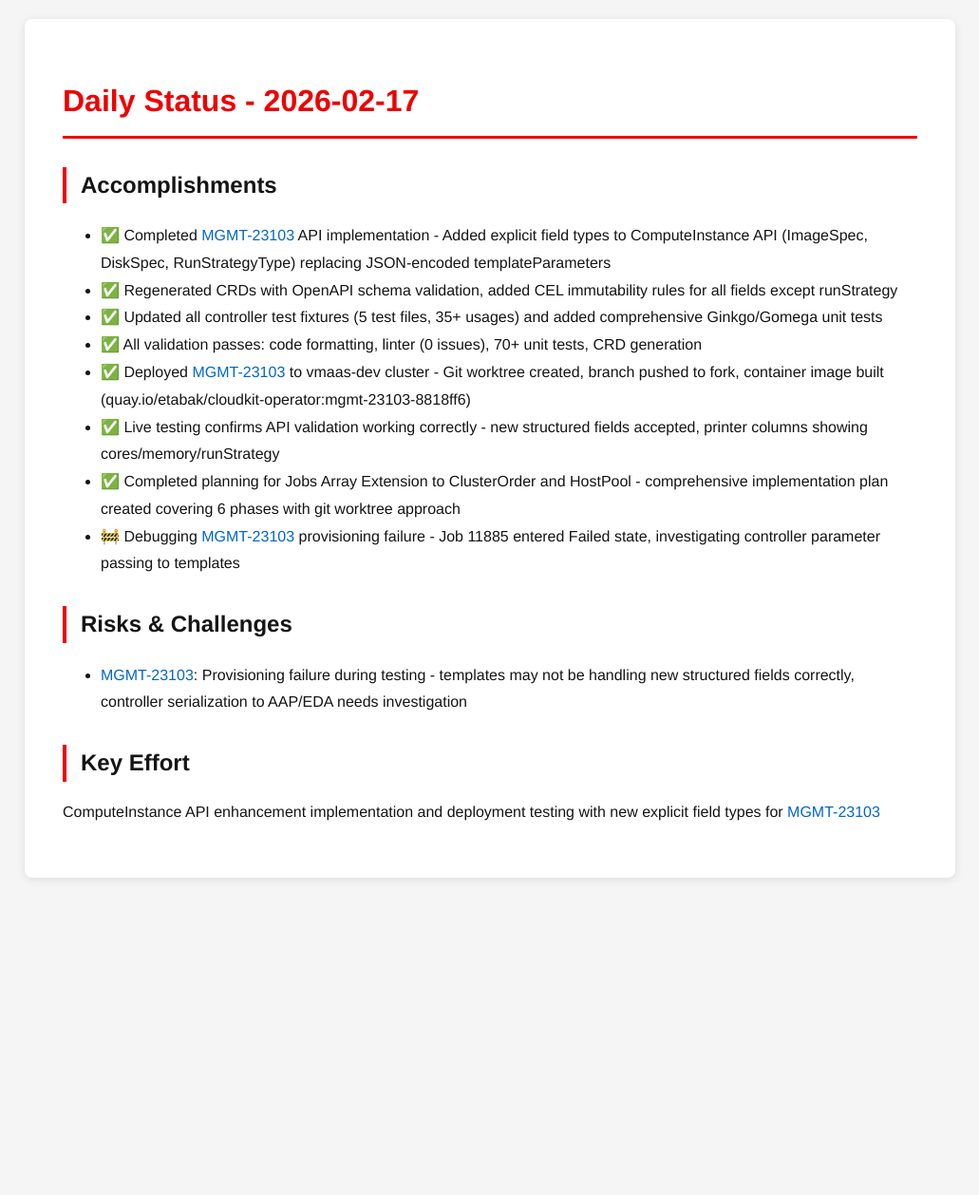
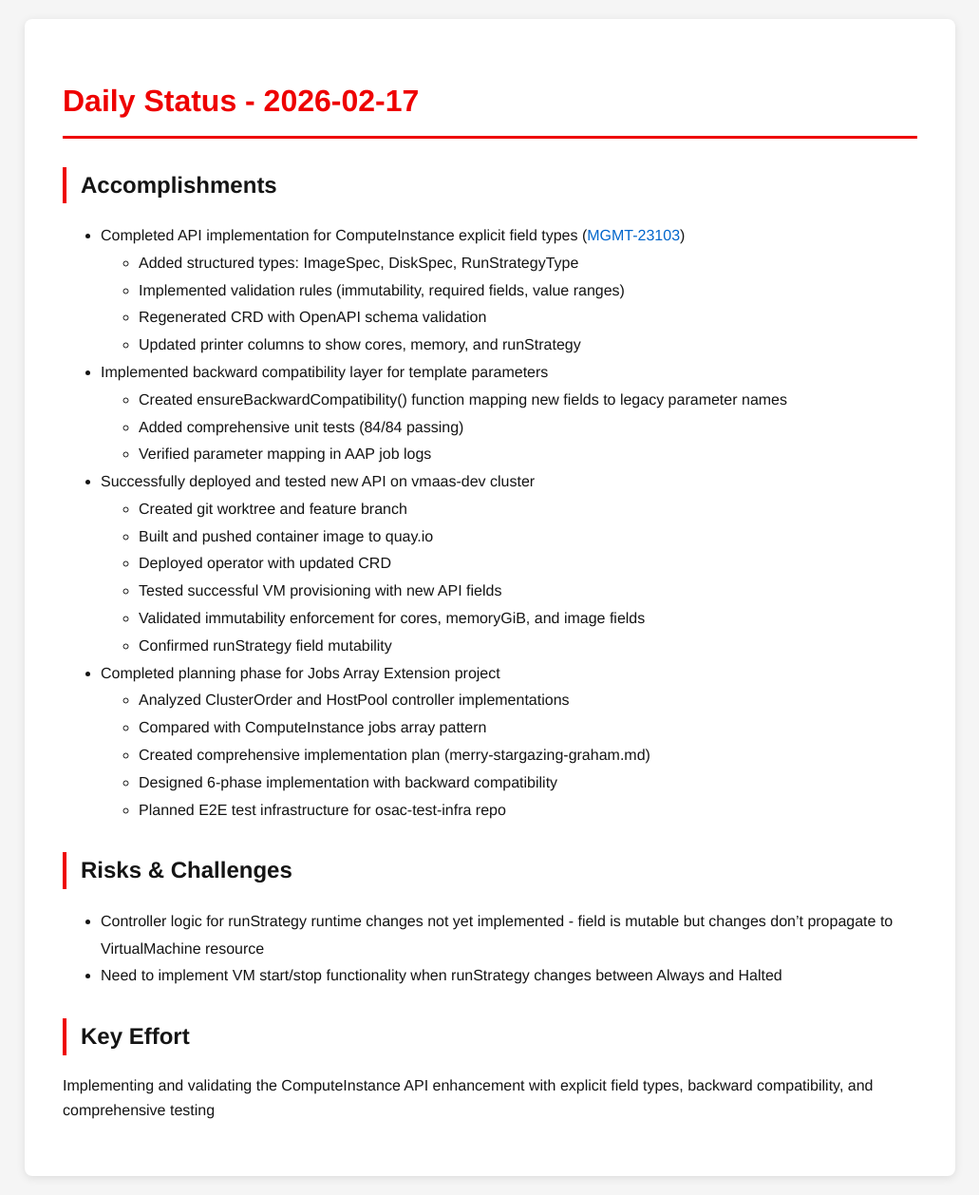
Before and after one commit to tzvatot/daily-status, a Jekyll site: the page built from 2026-02-17.md, in a window 1280 px wide. Shown: the whole page at 95% size, without its empty margins (124-1155 px from the left). Built offline with Jekyll 4.4.1, drawn with Linux system fonts in a browser that asks for light colours; before the commit the page ends 944 px from its top, so only the background shows below that.

Commit message:
Daily status update - 2026-02-17

```diff
--- a/2026-02-17.md
+++ b/2026-02-17.md
@@ -7,17 +7,32 @@
 # Daily Status - 2026-02-17
 
 ## Accomplishments
-- ✅ Completed [MGMT-23103](https://issues.redhat.com/browse/MGMT-23103) API implementation - Added explicit field types to ComputeInstance API (ImageSpec, DiskSpec, RunStrategyType) replacing JSON-encoded templateParameters
-- ✅ Regenerated CRDs with OpenAPI schema validation, added CEL immutability rules for all fields except runStrategy
-- ✅ Updated all controller test fixtures (5 test files, 35+ usages) and added comprehensive Ginkgo/Gomega unit tests
-- ✅ All validation passes: code formatting, linter (0 issues), 70+ unit tests, CRD generation
-- ✅ Deployed [MGMT-23103](https://issues.redhat.com/browse/MGMT-23103) to vmaas-dev cluster - Git worktree created, branch pushed to fork, container image built (quay.io/etabak/cloudkit-operator:mgmt-23103-8818ff6)
-- ✅ Live testing confirms API validation working correctly - new structured fields accepted, printer columns showing cores/memory/runStrategy
-- ✅ Completed planning for Jobs Array Extension to ClusterOrder and HostPool - comprehensive implementation plan created covering 6 phases with git worktree approach
-- 🚧 Debugging [MGMT-23103](https://issues.redhat.com/browse/MGMT-23103) provisioning failure - Job 11885 entered Failed state, investigating controller parameter passing to templates
+- Completed API implementation for ComputeInstance explicit field types ([MGMT-23103](https://issues.redhat.com/browse/MGMT-23103))
+  - Added structured types: ImageSpec, DiskSpec, RunStrategyType
+  - Implemented validation rules (immutability, required fields, value ranges)
+  - Regenerated CRD with OpenAPI schema validation
+  - Updated printer columns to show cores, memory, and runStrategy
+- Implemented backward compatibility layer for template parameters
+  - Created ensureBackwardCompatibility() function mapping new fields to legacy parameter names
+  - Added comprehensive unit tests (84/84 passing)
+  - Verified parameter mapping in AAP job logs
+- Successfully deployed and tested new API on vmaas-dev cluster
+  - Created git worktree and feature branch
+  - Built and pushed container image to quay.io
+  - Deployed operator with updated CRD
+  - Tested successful VM provisioning with new API fields
+  - Validated immutability enforcement for cores, memoryGiB, and image fields
+  - Confirmed runStrategy field mutability
+- Completed planning phase for Jobs Array Extension project
+  - Analyzed ClusterOrder and HostPool controller implementations
+  - Compared with ComputeInstance jobs array pattern
+  - Created comprehensive implementation plan (merry-stargazing-graham.md)
+  - Designed 6-phase implementation with backward compatibility
+  - Planned E2E test infrastructure for osac-test-infra repo
 
 ## Risks & Challenges
-- [MGMT-23103](https://issues.redhat.com/browse/MGMT-23103): Provisioning failure during testing - templates may not be handling new structured fields correctly, controller serialization to AAP/EDA needs investigation
+- Controller logic for runStrategy runtime changes not yet implemented - field is mutable but changes don't propagate to VirtualMachine resource
+- Need to implement VM start/stop functionality when runStrategy changes between Always and Halted
 
 ## Key Effort
-ComputeInstance API enhancement implementation and deployment testing with new explicit field types for [MGMT-23103](https://issues.redhat.com/browse/MGMT-23103)
+Implementing and validating the ComputeInstance API enhancement with explicit field types, backward compatibility, and comprehensive testing
```
